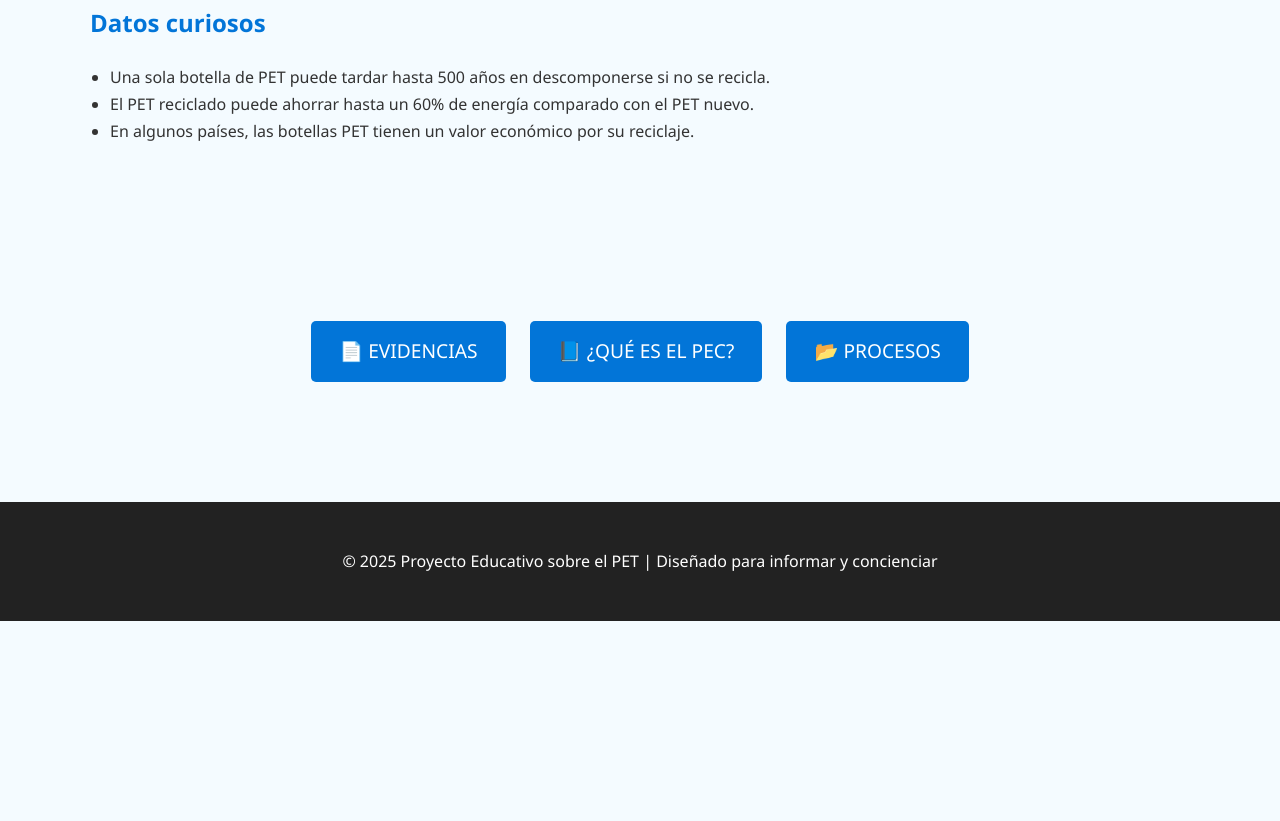
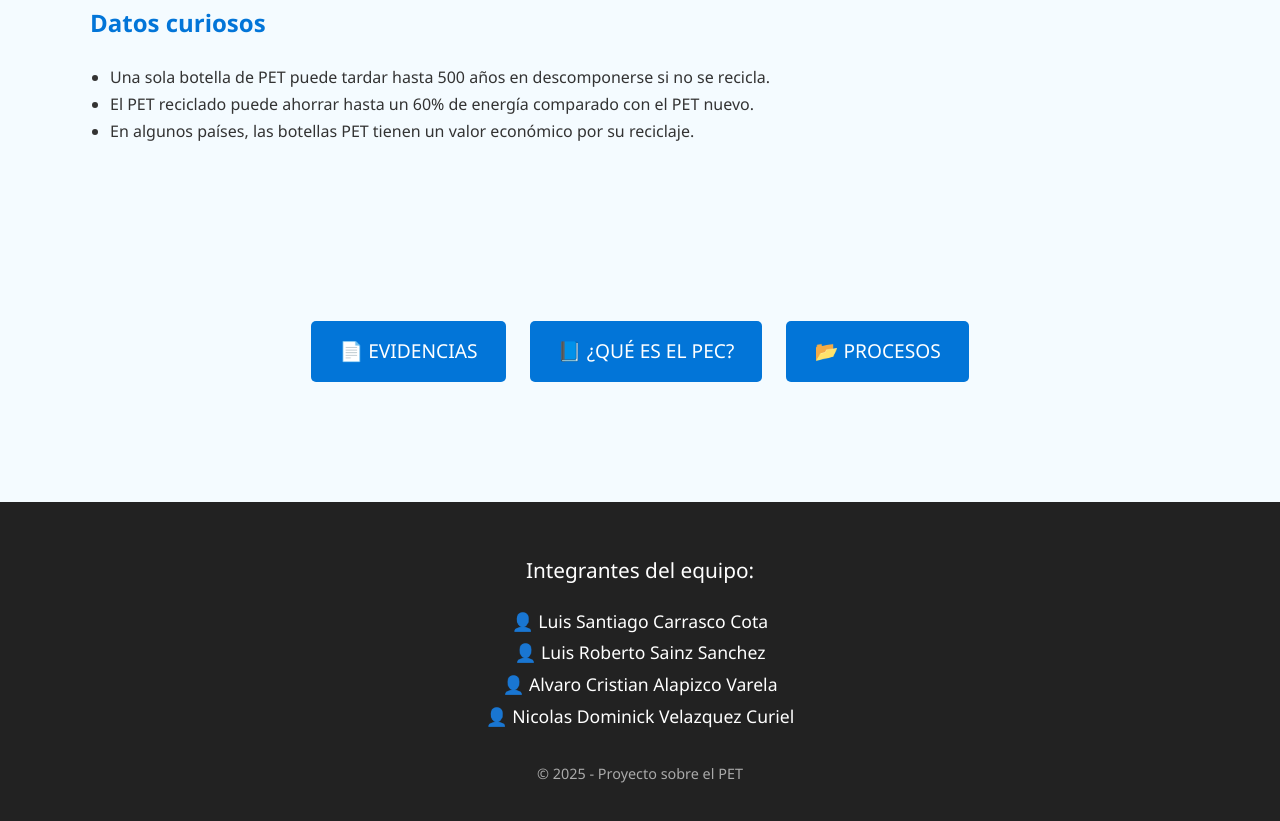
Before and after one commit to NicolasDVC2/NicolasDVC2.github.io, a plain HTML site: page PEC/index.html in a window 1280 px wide. Shown: the part 2255-3076 px from the top of the page. Before the commit the page ends 2876 px from the top, so only its background shows below. Drawn offline with Linux system fonts and the light colour scheme.

Commit message:
index.html

```diff
--- a/PEC/index.html
+++ b/PEC/index.html
@@ -162,7 +162,14 @@
 </section>
 
 <footer>
-  <p>&copy; 2025 Proyecto Educativo sobre el PET | Diseñado para informar y concienciar</p>
+  <p style="font-size: 1.3em; margin-bottom: 15px;">Integrantes del equipo:</p>
+  <ul style="list-style: none; padding: 0; font-size: 1.1em; line-height: 1.8;">
+    <li>👤 Luis Santiago Carrasco Cota</li>
+    <li>👤 Luis Roberto Sainz Sanchez</li>
+    <li>👤 Alvaro Cristian Alapizco Varela</li>
+    <li>👤 Nicolas Dominick Velazquez Curiel</li>
+  </ul>
+  <p style="margin-top: 30px; font-size: 0.9em; color: #aaa;">&copy; 2025 - Proyecto sobre el PET</p>
 </footer>
 
 </body>
```
